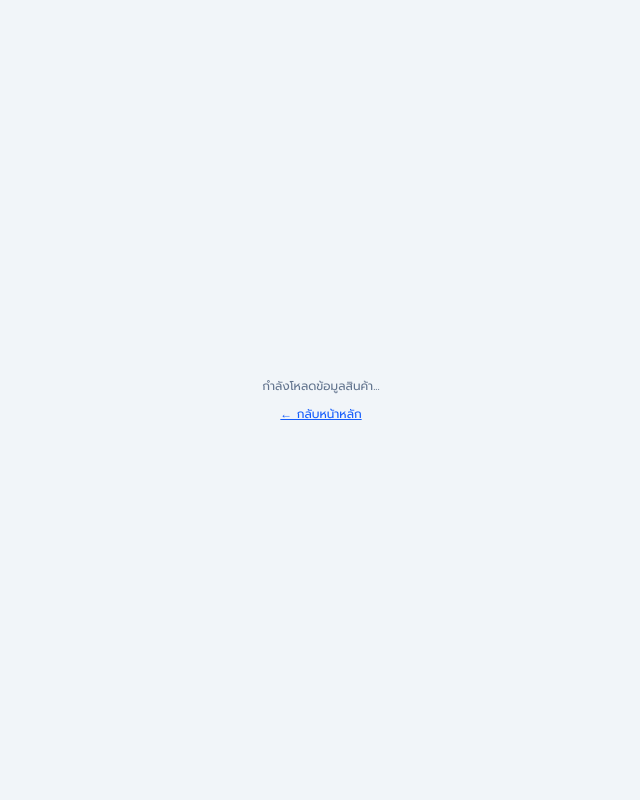
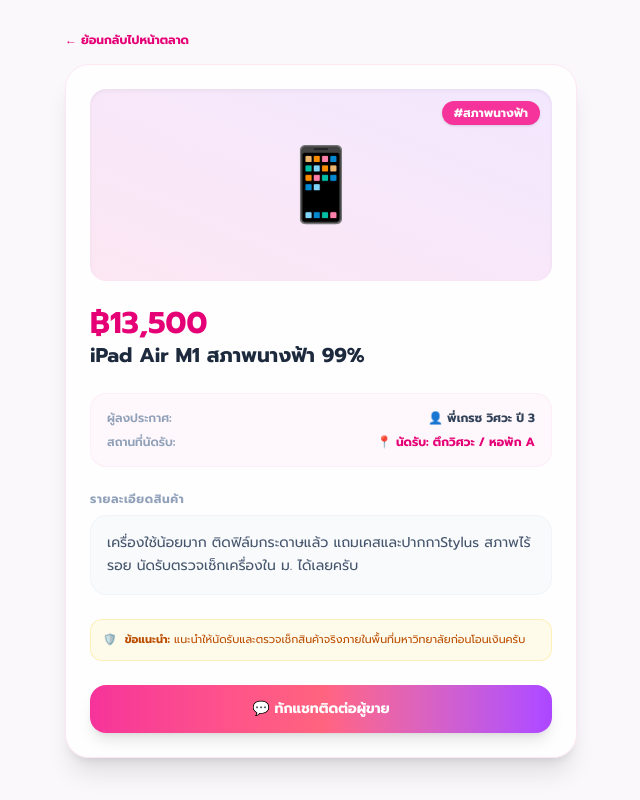
Before and after one commit to palisun47-lang/campus-marketplace, a Next.js app: page /home/detail in a window 1280 px wide. Shown: the whole page, without its empty margins (319-959 px from the left). Built offline with nearby package versions, Linux system fonts and the light colour scheme.

Commit message:
Refactor ProductDetailPage with Suspense and hooks

```diff
--- a/app/home/detail/page.tsx
+++ b/app/home/detail/page.tsx
@@ -1,107 +1,78 @@
 'use client';
 
-export const dynamic = 'force-dynamic';
+import { Suspense } from 'react';
+import { useSearchParams } from 'next/navigation';
+import Link from 'next/link';
+import { initialProducts } from '../page';
 
-import Link from 'next/link';
-import { useEffect, useState } from 'react';
-import ThemeToggle from '../../ThemeToggle';
+function DetailContent() {
+  const searchParams = useSearchParams();
+  const id = Number(searchParams.get('id')) || 1;
 
-export default function ProductDetailPage() {
-  const [product, setProduct] = useState<any>(null);
-
-  useEffect(() => {
-    const saved = localStorage.getItem('currentProduct');
-    if (saved) {
-      setProduct(JSON.parse(saved));
-    }
-  }, []);
-
-  if (!product) {
-    return (
-      <main className="min-h-screen bg-slate-100 dark:bg-slate-950 flex flex-col items-center justify-center">
-        <div className="text-xs text-slate-500 dark:text-slate-400 flex flex-col items-center gap-3">
-          <p>กำลังโหลดข้อมูลสินค้า...</p>
-          <Link href="/home" className="text-blue-600 dark:text-blue-400 underline">
-            ← กลับหน้าหลัก
-          </Link>
-        </div>
-      </main>
-    );
-  }
+  const product = initialProducts.find((p) => p.id === id) || initialProducts[0];
 
   return (
-    <main className="min-h-screen bg-slate-100 dark:bg-slate-950 flex flex-col items-center">
-      <div className="w-full max-w-md bg-white dark:bg-slate-900 min-h-screen shadow-xl flex flex-col pb-20">
+    <div className="max-w-lg mx-auto bg-white/90 dark:bg-slate-900/90 rounded-3xl p-6 border border-pink-100 dark:border-slate-800 shadow-xl space-y-6">
+      <div className="relative w-full h-48 bg-gradient-to-tr from-pink-100 to-purple-100 dark:from-slate-800 dark:to-purple-950 rounded-2xl flex items-center justify-center text-7xl shadow-inner">
+        {product.image}
+        <span className="absolute top-3 right-3 bg-pink-500 text-white text-xs font-bold px-3 py-1 rounded-full shadow-sm">
+          {product.tag}
+        </span>
+      </div>
 
-        {/* Header */}
-        <header className="p-4 border-b border-slate-200 dark:border-slate-800 flex items-center justify-between sticky top-0 bg-white/90 dark:bg-slate-900/90 backdrop-blur-md z-10">
-          <div className="flex items-center gap-3">
-            <Link href="/home" className="text-xs text-blue-600 dark:text-blue-400 hover:underline flex items-center gap-1 font-medium">
-              ← กลับหน้าหลัก
-            </Link>
-          </div>
-          <ThemeToggle />
-        </header>
+      <div className="space-y-2">
+        <span className="text-2xl md:text-3xl font-black text-pink-600 dark:text-pink-400">
+          ฿{product.price.toLocaleString()}
+        </span>
+        <h1 className="text-xl font-bold text-slate-800 dark:text-slate-100">{product.title}</h1>
+      </div>
 
-        {/* Detail Content */}
-        <div className="p-5 flex flex-col gap-5 flex-1">
-          <div className="flex flex-col items-center text-center p-6 bg-slate-50 dark:bg-slate-800/50 rounded-2xl border border-slate-200 dark:border-slate-700/60">
-            <div className="w-20 h-20 bg-white dark:bg-slate-800 rounded-2xl shadow-sm flex items-center justify-center text-4xl mb-3 border border-slate-200 dark:border-slate-700">
-              {product.icon}
-            </div>
-            <span className="px-2.5 py-1 text-[11px] font-medium bg-blue-50 dark:bg-blue-950/60 text-blue-600 dark:text-blue-400 rounded-full mb-2">
-              {product.category}
-            </span>
-            <h1 className="text-base font-bold text-slate-800 dark:text-slate-100 mb-1">
-              {product.title}
-            </h1>
-            <p className="text-xs text-slate-500 dark:text-slate-400">
-              ผู้ขาย: <span className="font-semibold text-slate-700 dark:text-slate-300">{product.seller}</span>
-            </p>
-            <div className="text-xl font-extrabold text-blue-600 dark:text-blue-400 mt-3">
-              ฿{product.price}
-            </div>
-          </div>
+      <div className="bg-pink-50/60 dark:bg-slate-800/60 p-4 rounded-2xl space-y-2 border border-pink-100/50 dark:border-slate-700">
+        <div className="flex items-center justify-between text-xs">
+          <span className="text-slate-400 font-semibold">ผู้ลงประกาศ:</span>
+          <span className="font-bold text-slate-700 dark:text-slate-200">👤 {product.seller}</span>
+        </div>
+        <div className="flex items-center justify-between text-xs">
+          <span className="text-slate-400 font-semibold">สถานที่นัดรับ:</span>
+          <span className="font-bold text-pink-600 dark:text-pink-400">{product.location}</span>
+        </div>
+      </div>
 
-          <div className="flex flex-col gap-1.5">
-            <h2 className="text-xs font-bold text-slate-700 dark:text-slate-300 uppercase tracking-wider">
-              รายละเอียดสินค้า
-            </h2>
-            <div className="p-3.5 bg-slate-50 dark:bg-slate-800/50 rounded-xl border border-slate-200 dark:border-slate-700/60 text-xs text-slate-600 dark:text-slate-300 leading-relaxed">
-              {product.description}
-            </div>
-          </div>
+      <div className="space-y-2">
+        <h3 className="text-xs font-bold text-slate-400 uppercase tracking-wider">รายละเอียดสินค้า</h3>
+        <p className="text-sm text-slate-600 dark:text-slate-300 leading-relaxed bg-slate-50 dark:bg-slate-800/40 p-4 rounded-2xl border border-slate-100 dark:border-slate-800">
+          {product.description}
+        </p>
+      </div>
 
-          <div className="flex flex-col gap-3">
-            <div className="p-3.5 bg-blue-50/50 dark:bg-blue-950/30 rounded-xl border border-blue-100 dark:border-blue-900/40 flex items-start gap-3">
-              <span className="text-base">📍</span>
-              <div>
-                <p className="text-[11px] font-bold text-blue-900 dark:text-blue-300">สถานที่นัดรับ</p>
-                <p className="text-xs text-blue-700 dark:text-blue-400 mt-0.5">{product.location}</p>
-              </div>
-            </div>
+      <div className="p-3 bg-amber-50 dark:bg-amber-950/40 rounded-xl border border-amber-200/50 text-[11px] text-amber-700 dark:text-amber-300 flex items-center gap-2">
+        <span>🛡️</span>
+        <span><b>ข้อแนะนำ:</b> แนะนำให้นัดรับและตรวจเช็กสินค้าจริงภายในพื้นที่มหาวิทยาลัยก่อนโอนเงินครับ</span>
+      </div>
 
-            <div className="p-3.5 bg-emerald-50/50 dark:bg-emerald-950/30 rounded-xl border border-emerald-100 dark:border-emerald-900/40 flex items-start gap-3">
-              <span className="text-base">📞</span>
-              <div>
-                <p className="text-[11px] font-bold text-emerald-900 dark:text-emerald-300">ช่องทางติดต่อผู้ขาย</p>
-                <p className="text-xs text-emerald-700 dark:text-emerald-400 mt-0.5">{product.contact}</p>
-              </div>
-            </div>
-          </div>
-        </div>
+      <a
+        href={`${product.contact}?text=${encodeURIComponent(`สนใจ "${product.title}" ในราคา ฿${product.price} ครับ`)}`}
+        target="_blank"
+        rel="noopener noreferrer"
+        className="w-full py-3.5 bg-gradient-to-r from-pink-500 via-rose-400 to-purple-500 hover:opacity-95 text-white font-extrabold text-sm rounded-2xl shadow-lg flex items-center justify-center gap-2 transition-transform active:scale-95"
+      >
+        💬 ทักแชทติดต่อผู้ขาย
+      </a>
+    </div>
+  );
+}
 
-        {/* Action Button */}
-        <div className="p-4 border-t border-slate-200 dark:border-slate-800 bg-white dark:bg-slate-900 sticky bottom-0">
-          <button
-            onClick={() => alert('ส่งข้อความหาผู้ขายเรียบร้อยแล้ว!')}
-            className="w-full py-3 bg-blue-600 hover:bg-blue-700 text-white text-xs font-semibold rounded-xl shadow-md transition-all active:scale-95 cursor-pointer"
-          >
-            💬 สนใจติดต่อผู้ขาย
-          </button>
-        </div>
-
+export default function DetailPage() {
+  return (
+    <main className="min-h-screen bg-pink-50/30 dark:bg-slate-950 p-4 md:p-8 flex flex-col items-center">
+      <div className="w-full max-w-lg mb-4">
+        <Link href="/home" className="text-xs font-bold text-pink-600 hover:underline flex items-center gap-1">
+          ← ย้อนกลับไปหน้าตลาด
+        </Link>
       </div>
+      <Suspense fallback={<div className="text-xs text-slate-400 py-8">กำลังโหลดรายละเอียด...</div>}>
+        <DetailContent />
+      </Suspense>
     </main>
   );
 }
```
